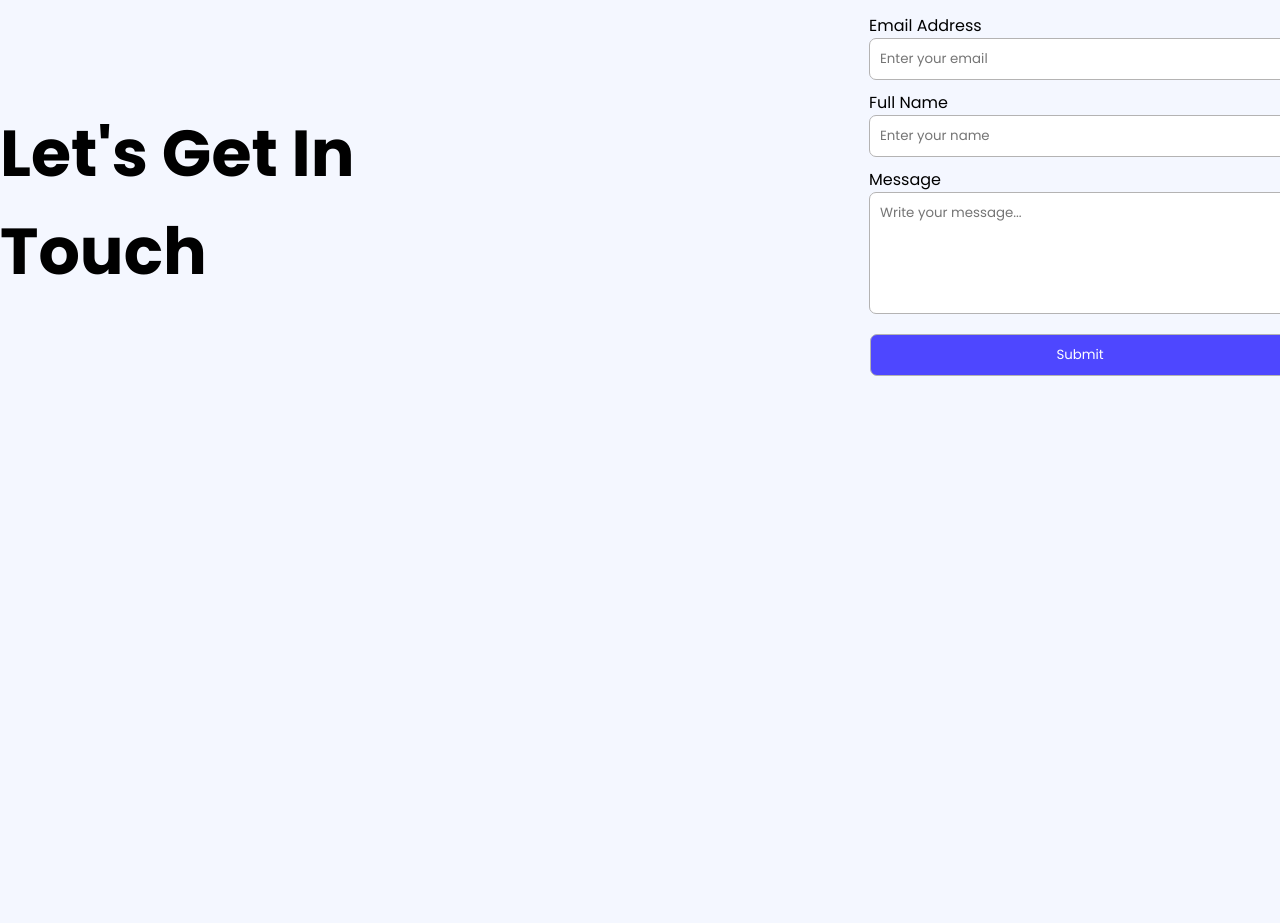
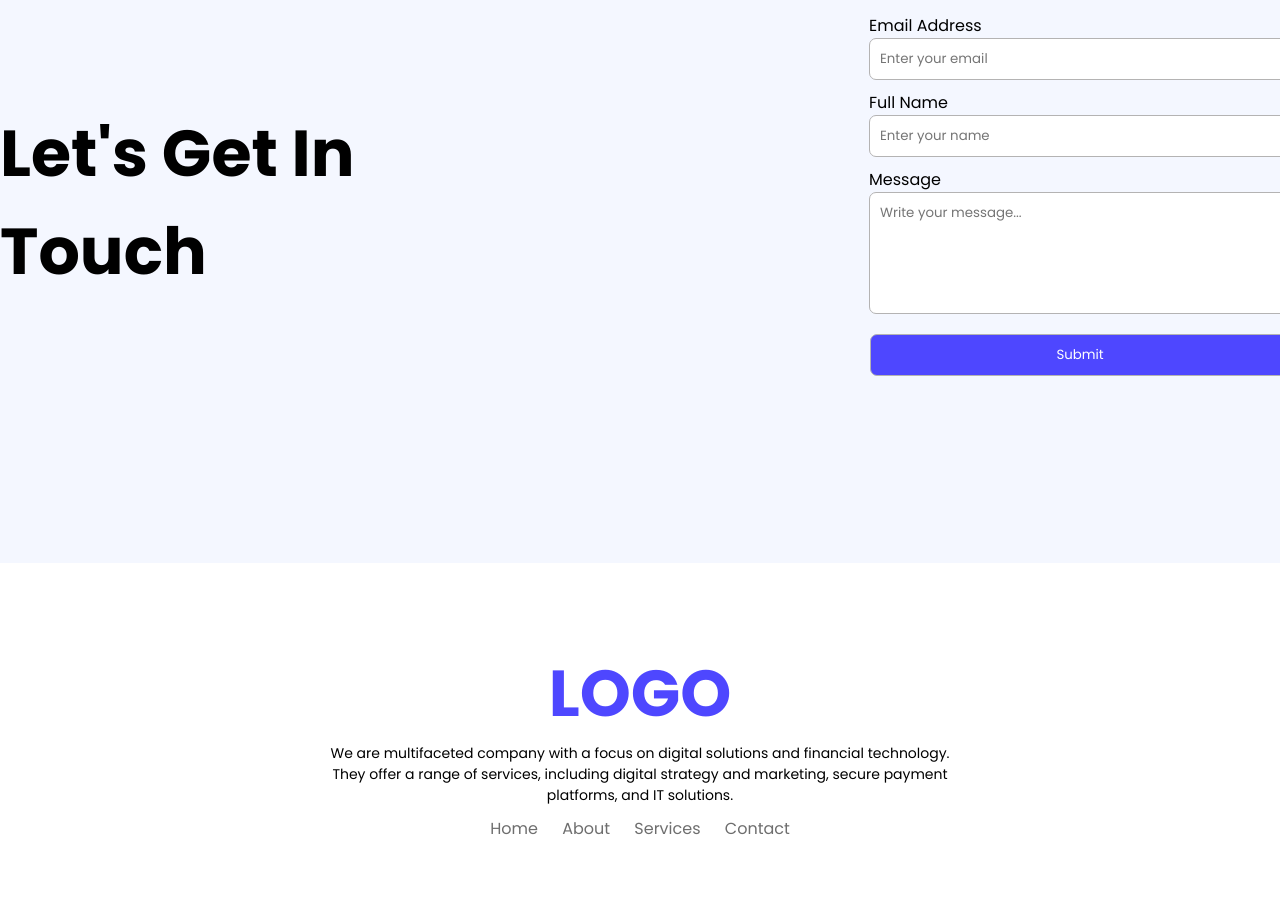
Before and after one commit to emonuime/assignment-01, a plain HTML site: page index.html in a window 1280 px wide. Shown: the part 3037-3960 px from the top of the page. Before the commit the page ends 3600 px from the top, so only its background shows below. Drawn offline with Linux system fonts and the light colour scheme.

Commit message:
Footer Added

```diff
--- a/index.html
+++ b/index.html
@@ -238,11 +238,44 @@
                 </section>
 
 
+            <!--END-->
+
+
+
+
+            <!--Footer Section-->
+                <div class="footerSection">
+                    <div class="fWidth">
+                        <div class="logoBoxF">
+                            <h1>LOGO</h1>
+                        </div>
+                        <div class="paraBox">
+                            <p>We are multifaceted company with a focus on digital solutions and financial technology. They offer a range of services, including digital strategy and marketing, secure payment platforms, and IT solutions. </p>
+                        </div>
+                        <div class="quickLinks">
+                            <a href="">Home</a>
+                            <a href="">About</a>
+                            <a href="">Services</a>
+                            <a href="">Contact</a>
+                        </div>
+                    </div>
+                </div>
+
+
+
+
+
+
+
+
+
+
 
 
 
 
             <!--END-->
+
 
 
 
--- a/style.css
+++ b/style.css
@@ -417,3 +417,53 @@ body{
 
 
 /*END*/
+
+
+
+
+
+/*Footer Section*/
+
+.footerSection {
+    height: 45vh;
+    width: 100%;
+    background: white;
+    display: flex;
+    justify-content: center;
+    align-items: center;
+}
+
+.logoBoxF h1{
+    font-size: 65px;
+    color:#4E47FF;
+}
+
+
+.fWidth{
+    height: 45vh;
+    width: 1360px;
+    display: flex;
+    justify-content: center;
+    align-items: center;
+    flex-direction: column
+}
+
+.paraBox{
+    width: 50%;
+}
+.paraBox p{
+    text-align: center;
+    font-size: 14px;
+}
+
+.quickLinks{
+    margin-top: 10px;
+}
+
+.quickLinks a{
+    margin: 10px;
+    text-decoration: none;
+    color: rgb(110, 110, 110);
+}
+
+/*END*/
```
